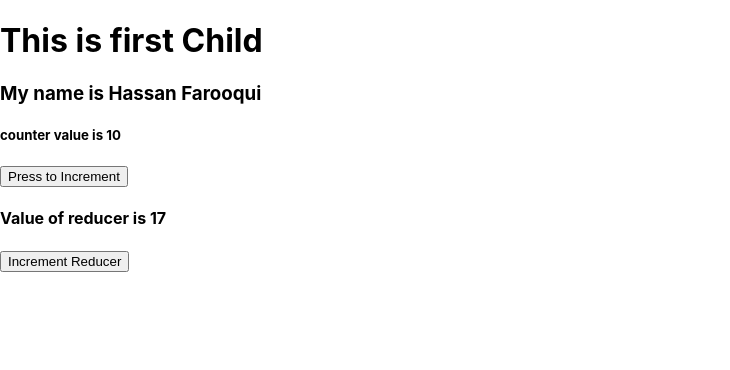
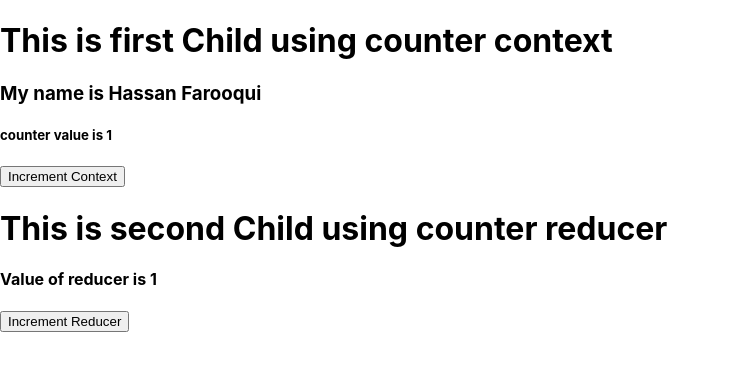
Before and after one commit to HFhassan/myweb, a React (Create React App) app: page / in a window 1280 px wide. Shown: the top 370 px of the page, without its empty margins (0-730 px from the left). Built offline with nearby package versions, Linux system fonts and the light colour scheme.

Commit message:
beautify the code

```diff
--- a/src/Child.js
+++ b/src/Child.js
@@ -7,12 +7,12 @@ const  Child = (props) =>  {
 
     return (
         <div>
-            <h1>This is first Child</h1>
+            <h1>This is first Child using counter context</h1>
             <h3>My name is {props.name}</h3>
             <h5>counter value is {counterValue[0]}</h5>
             <button
                 onClick = {()=> {counterValue[1](++counterValue[0])}}>
-                Press to Increment
+                Increment Context
             </button>
         </div>
     )
--- a/src/Parent.js
+++ b/src/Parent.js
@@ -4,7 +4,7 @@ import counterContext from './CounterContext';
 import SecChild from './SecChild';
 
 const Parent = (props) => {
-    let countState = useState(10)
+    let countState = useState(1)
     //countState is an array [count, setCount]
     return (
         <counterContext.Provider value={countState}>
--- a/src/SecChild.js
+++ b/src/SecChild.js
@@ -2,10 +2,11 @@ import React, {useReducer} from 'react';
 import CounterReducer from './CounterReducer';
 
 const SecChild = ()=>{
-    let [state, dispatch] = useReducer(CounterReducer,17);
+    let [state, dispatch] = useReducer(CounterReducer,1);
     console.log(state);
     return (
         <div>
+            <h1>This is second Child using counter reducer</h1>
             <h4>Value of reducer is {state}</h4>
             <button onClick= { ()=> dispatch('Increment')}>
                 Increment Reducer
```
